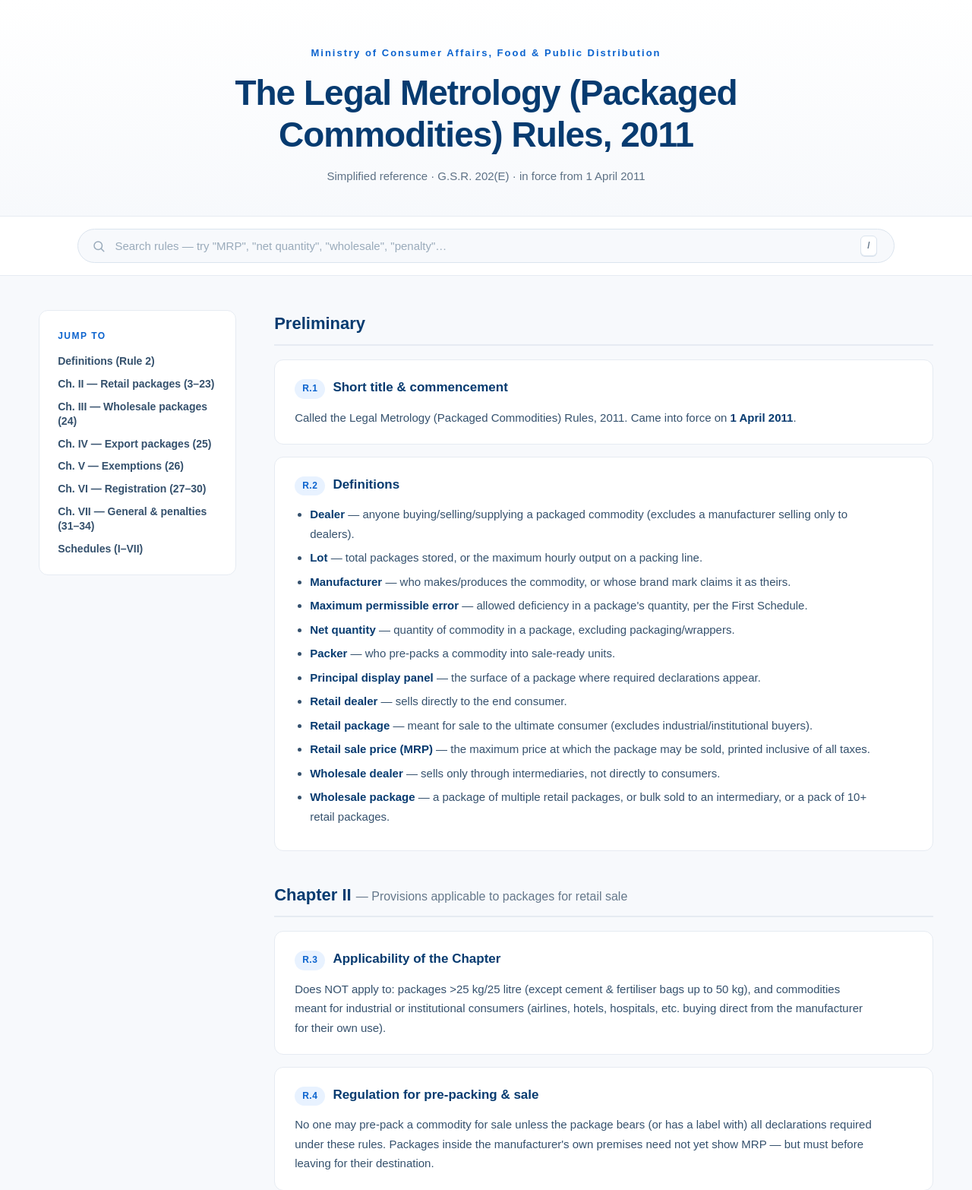
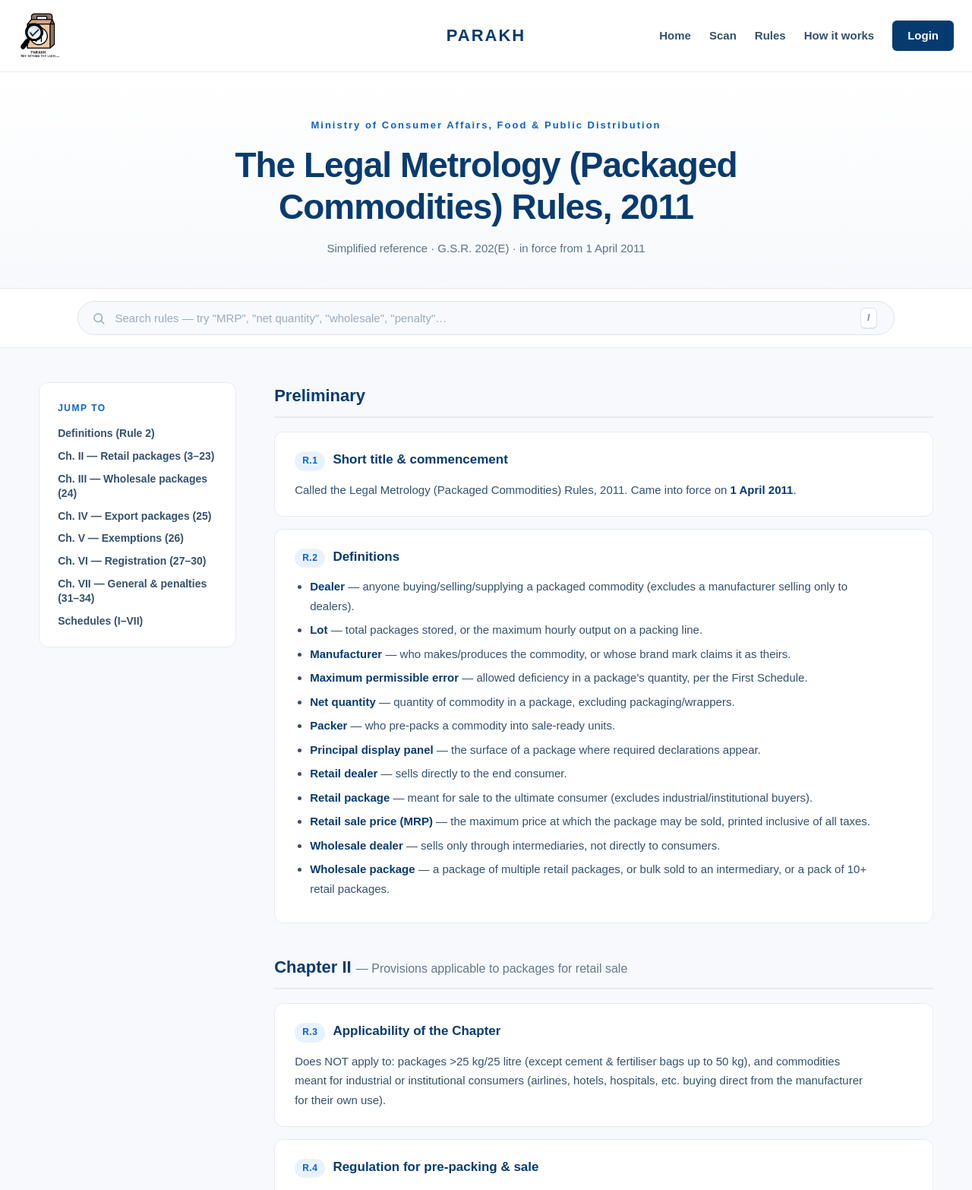
Before and after one commit to PrachiThakkar1010/SheCodes, a Django app: page /rules/ in a window 1280 px wide. Shown: the top 1566 px of the page at 76% size. Run offline with Django 5.2, Linux system fonts and the light colour scheme.

Commit message:
Added navbar to rules.html

```diff
--- a/Parakh/Frontend/static/css/style.css
+++ b/Parakh/Frontend/static/css/style.css
@@ -1088,11 +1088,17 @@ main.login-main {
     color: #5d7185;
 }
 
+#defs,
+.chapter-heading[id] {
+    scroll-margin-top: var(--search-offset, 160px);
+}
+
 /* ---------- Search bar ---------- */
+
 
 .searchbar-wrap {
     position: sticky;
-    top: 0;
+    top: var(--navbar-height, 94px); /* fallback for no-JS */
     z-index: 900;
     padding: 16px 8%;
     background-color: #ffffff;
@@ -1203,7 +1209,7 @@ main.login-main {
 
 .toc {
     position: sticky;
-    top: 90px;
+    top: var(--search-offset, 160px);
     padding: 24px;
     background-color: #ffffff;
     border: 1px solid #e6ebf2;
--- a/Parakh/Frontend/templates/index.html
+++ b/Parakh/Frontend/templates/index.html
@@ -24,8 +24,9 @@
         </div>
 
         <nav class="nav-links">
+            <a href="/">Home</a>
             <a href="/scan">Scan</a>
-            <a href="/rules">Rules Simplified</a>
+            <a href="/rules">Rules</a>
             <a href="#how-it-works-index">How it works</a>
             <a href="/login" class="login-link">Login</a>
 
--- a/Parakh/Frontend/templates/rules.html
+++ b/Parakh/Frontend/templates/rules.html
@@ -8,6 +8,25 @@
 </head>
 <body>
 
+    <header class="navbar">
+
+        <div class="logo-image">
+            <img src="../assets/Logo.png">
+        </div>
+        <div class="logo">
+            <a href="/">PARAKH</a>
+        </div>
+
+        <nav class="nav-links">
+            <a href="/">Home</a>
+            <a href="/scan">Scan</a>
+            <a href="/rules">Rules</a>
+            <a href="#how-it-works-index">How it works</a>
+            <a href="/login" class="login-link">Login</a>
+
+        </nav>
+
+</header>
 <div class="masthead">
   <div class="eyebrow">Ministry of Consumer Affairs, Food &amp; Public Distribution</div>
   <h1>The Legal Metrology (Packaged Commodities) Rules, 2011</h1>
@@ -325,6 +344,31 @@
 
 <script>
 (function(){
+  // ---------- Sticky offsets (navbar height, search offset) ----------
+  function setStickyOffsets() {
+    const navbar = document.querySelector('.navbar');
+    const searchbarWrap = document.querySelector('.searchbar-wrap');
+
+    if (navbar) {
+      document.documentElement.style.setProperty(
+        '--navbar-height',
+        navbar.offsetHeight + 'px'
+      );
+    }
+
+    if (searchbarWrap) {
+      document.documentElement.style.setProperty(
+        '--search-offset',
+        (navbar ? navbar.offsetHeight : 0) + searchbarWrap.offsetHeight + 'px'
+      );
+    }
+  }
+
+  setStickyOffsets();
+  window.addEventListener('resize', setStickyOffsets);
+  window.addEventListener('load', setStickyOffsets); // catches logo image load shifting height
+
+  // ---------- Rules search ----------
   const input = document.getElementById('searchInput');
   const rules = Array.from(document.querySelectorAll('.rule'));
   const noResults = document.getElementById('noResults');
```
Also changed, not shown: 1 other file.
